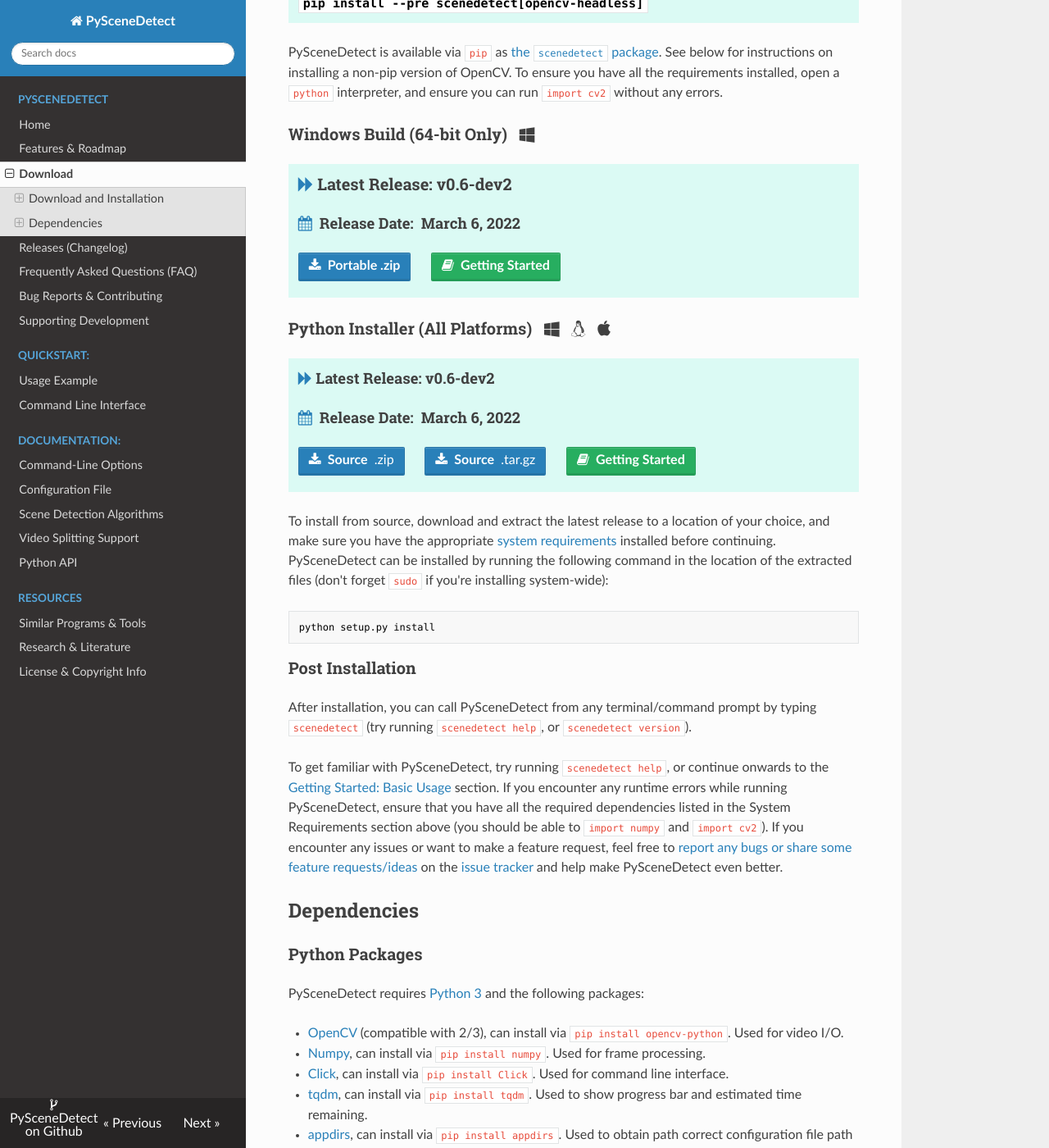
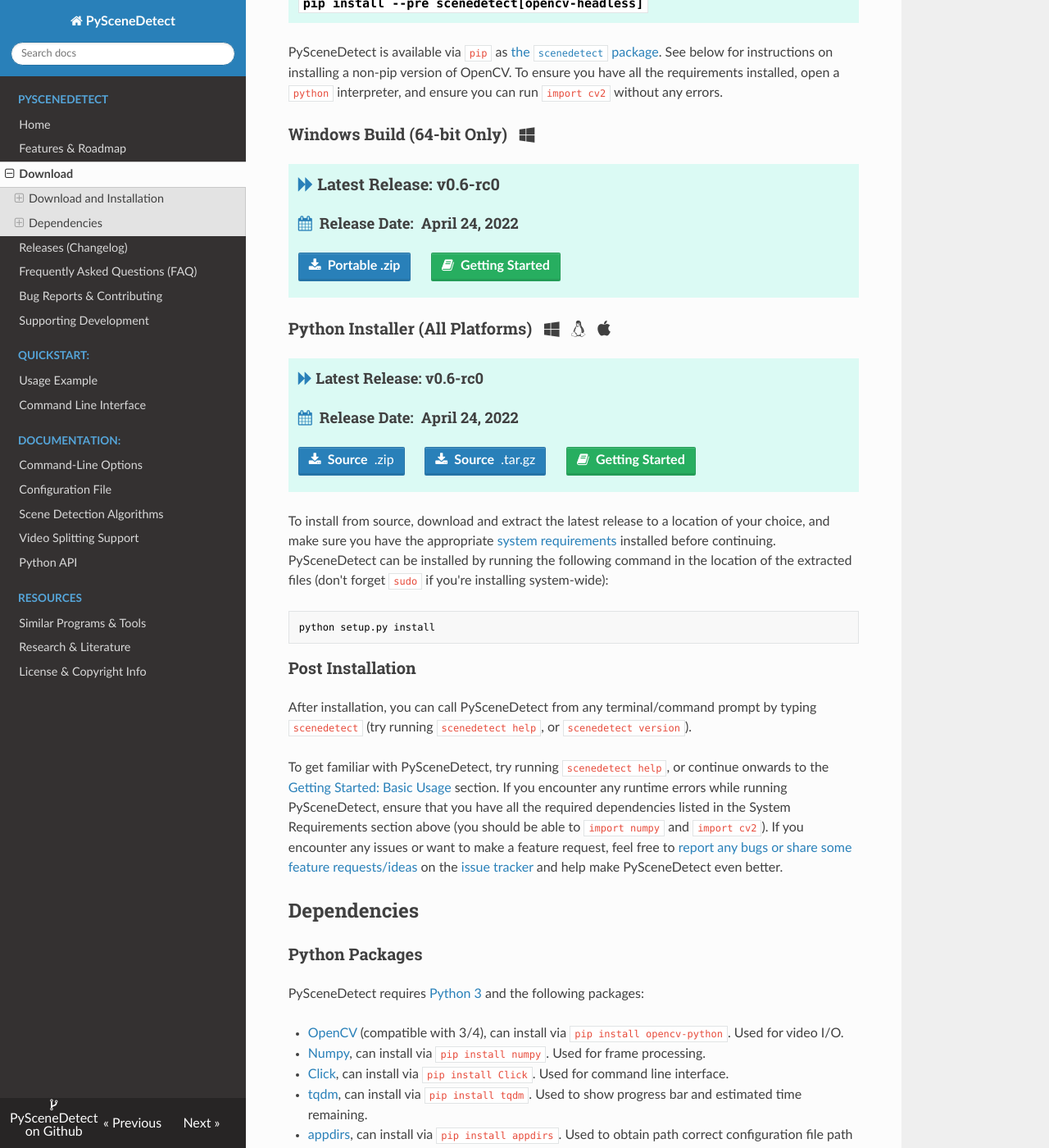
Before and after one commit to vovamushak/PySceneDetect, an MkDocs documentation site: the page built from docs/download.md, in a window 1280 px wide and 1400 px high, scrolled down 580 px. Shown: the whole window at 82% size. Built offline with MkDocs 1.6.1, drawn with Linux system fonts in a browser that asks for light colours; nearby versions of some CDN libraries; old or Windows-style settings are respelled for this version of MkDocs.

Commit message:
Prepare v0.6 release candidate.

```diff
--- a/docs/download.md
+++ b/docs/download.md
@@ -21,17 +21,17 @@ PySceneDetect is available via `pip` as [the `scenedetect` package](https://pypi
 ### Windows Build (64-bit Only) &nbsp; <span class="wy-text-neutral"><span class="fa fa-windows"></span></span>
 
 <div class="important">
-<h3 class="wy-text-neutral"><span class="fa fa-forward wy-text-info"></span> Latest Release: <b class="wy-text-neutral">v0.6-dev2</b></h3>
-<h4 class="wy-text-neutral"><span class="fa fa-calendar wy-text-info"></span>&nbsp; Release Date:&nbsp; <b>March 6, 2022</b></h4>
+<h3 class="wy-text-neutral"><span class="fa fa-forward wy-text-info"></span> Latest Release: <b class="wy-text-neutral">v0.6-rc0</b></h3>
+<h4 class="wy-text-neutral"><span class="fa fa-calendar wy-text-info"></span>&nbsp; Release Date:&nbsp; <b>April 24, 2022</b></h4>
 <a href="https://github.com/Breakthrough/PySceneDetect/releases/download/v0.6-dev2/PySceneDetect-0.6-dev2-win64-portable.zip" class="btn btn-info" style="margin-bottom:8px;" role="button"><span class="fa fa-download"></span>&nbsp; <b>Portable .zip</b></a> &nbsp;&nbsp;&nbsp;&nbsp; <a href="../examples/usage/" class="btn btn-success" style="margin-bottom:8px;" role="button"><span class="fa fa-book"></span>&nbsp; <b>Getting Started</b></a>
 </div>
 
 ### Python Installer (All Platforms) &nbsp; <span class="wy-text-neutral"><span class="fa fa-windows"></span> &nbsp; <span class="fa fa-linux"></span> &nbsp; <span class="fa fa-apple"></span></span></h3>
 
 <div class="important">
-<h4 class="wy-text-neutral"><span class="fa fa-forward wy-text-info"></span> Latest Release: <b class="wy-text-neutral">v0.6-dev2</b></h4>
-<h4 class="wy-text-neutral"><span class="fa fa-calendar wy-text-info"></span>&nbsp; Release Date:&nbsp; <b>March 6, 2022</b></h4>
-<a href="https://github.com/Breakthrough/PySceneDetect/archive/v0.6-dev2.zip" class="btn btn-info" style="margin-bottom:8px;" role="button"><span class="fa fa-download"></span>&nbsp; <b>Source</b>&nbsp;&nbsp;.zip</a> &nbsp;&nbsp;&nbsp;&nbsp; <a href="https://github.com/Breakthrough/PySceneDetect/archive/v0.6-dev2.tar.gz" class="btn btn-info" style="margin-bottom:8px;" role="button"><span class="fa fa-download"></span>&nbsp; <b>Source</b>&nbsp;&nbsp;.tar.gz</a> &nbsp;&nbsp;&nbsp;&nbsp; <a href="../examples/usage/" class="btn btn-success" style="margin-bottom:8px;" role="button"><span class="fa fa-book"></span>&nbsp; <b>Getting Started</b></a>
+<h4 class="wy-text-neutral"><span class="fa fa-forward wy-text-info"></span> Latest Release: <b class="wy-text-neutral">v0.6-rc0</b></h4>
+<h4 class="wy-text-neutral"><span class="fa fa-calendar wy-text-info"></span>&nbsp; Release Date:&nbsp; <b>April 24, 2022</b></h4>
+<a href="https://github.com/Breakthrough/PySceneDetect/archive/v0.6-rc0.zip" class="btn btn-info" style="margin-bottom:8px;" role="button"><span class="fa fa-download"></span>&nbsp; <b>Source</b>&nbsp;&nbsp;.zip</a> &nbsp;&nbsp;&nbsp;&nbsp; <a href="https://github.com/Breakthrough/PySceneDetect/archive/v0.6-rc0.tar.gz" class="btn btn-info" style="margin-bottom:8px;" role="button"><span class="fa fa-download"></span>&nbsp; <b>Source</b>&nbsp;&nbsp;.tar.gz</a> &nbsp;&nbsp;&nbsp;&nbsp; <a href="../examples/usage/" class="btn btn-success" style="margin-bottom:8px;" role="button"><span class="fa fa-book"></span>&nbsp; <b>Getting Started</b></a>
 </div>
 
 To install from source, download and extract the latest release to a location of your choice, and make sure you have the appropriate [system requirements](#dependencies) installed before continuing.  PySceneDetect can be installed by running the following command in the location of the extracted files (don't forget `sudo` if you're installing system-wide):
@@ -53,7 +53,7 @@ To get familiar with PySceneDetect, try running `scenedetect help`, or continue
 
 PySceneDetect requires [Python 3](https://www.python.org/) and the following packages:
 
- - [OpenCV](http://opencv.org/) (compatible with 2/3), can install via `pip install opencv-python`. Used for video I/O.
+ - [OpenCV](http://opencv.org/) (compatible with 3/4), can install via `pip install opencv-python`. Used for video I/O.
  - [Numpy](https://numpy.org/), can install via `pip install numpy`. Used for frame processing.
  - [Click](https://click.palletsprojects.com), can install via `pip install Click`. Used for command line interface.
  - [tqdm](https://github.com/tqdm/tqdm), can install via `pip install tqdm`. Used to show progress bar and estimated time remaining.
--- a/scenedetect/__init__.py
+++ b/scenedetect/__init__.py
@@ -41,7 +41,7 @@ from scenedetect.video_manager import VideoManager
 
 # Used for module identification and when printing version & about info
 # (e.g. calling `scenedetect version` or `scenedetect about`).
-__version__ = 'v0.6-dev3'
+__version__ = 'v0.6-rc0'
 # About & copyright message string shown for the 'about' CLI command (scenedetect about).
 
 ABOUT_STRING = """
--- a/setup.py
+++ b/setup.py
@@ -52,7 +52,7 @@ def get_extra_requires() -> Dict[str, List[str]]:
 
 setup(
     name='scenedetect',
-    version='0.6-dev3',
+    version='0.6-rc0',
     description='Video scene cut/shot detection program and Python library.',
     long_description=open('dist/package-info.rst').read(),
     author='Brandon Castellano',
```
Also changed, not shown: docs/changelog.md (+3 -3 lines), docs/index.md (+1 -1 lines), 1 other file.
